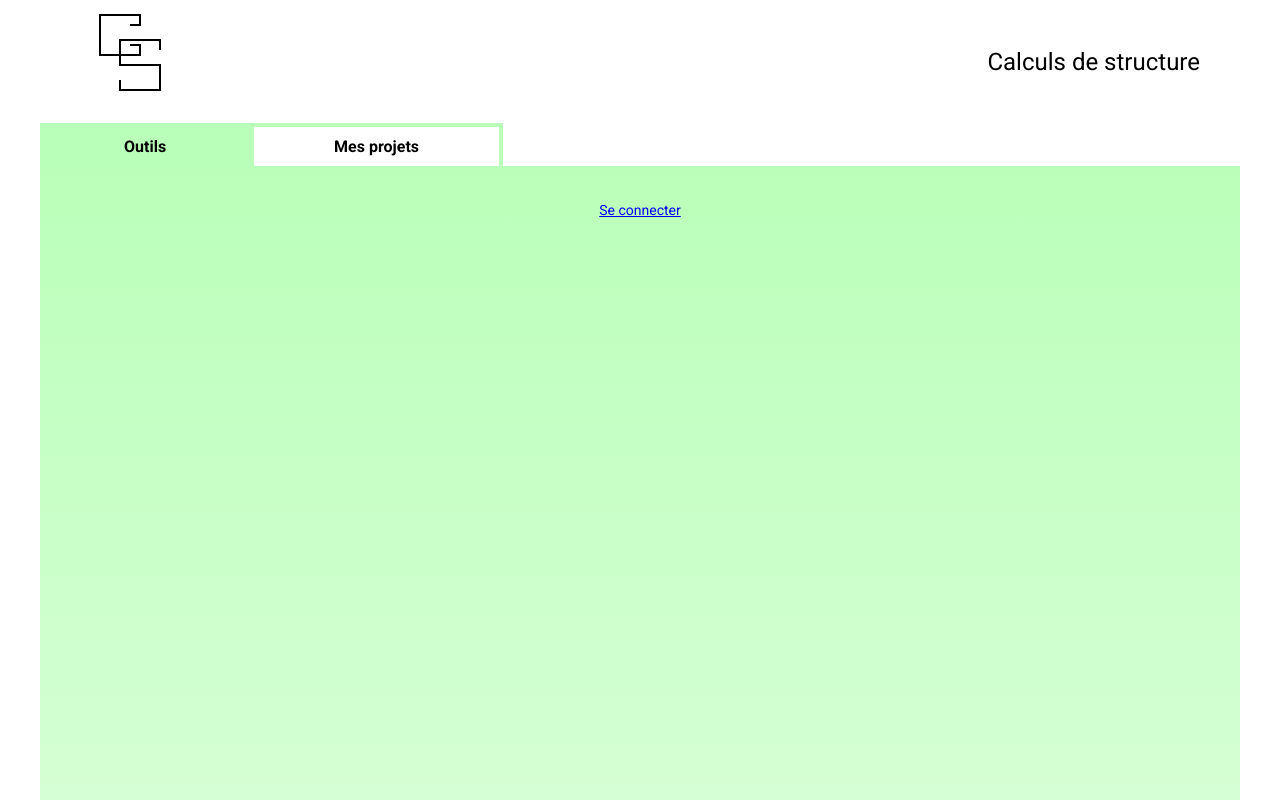
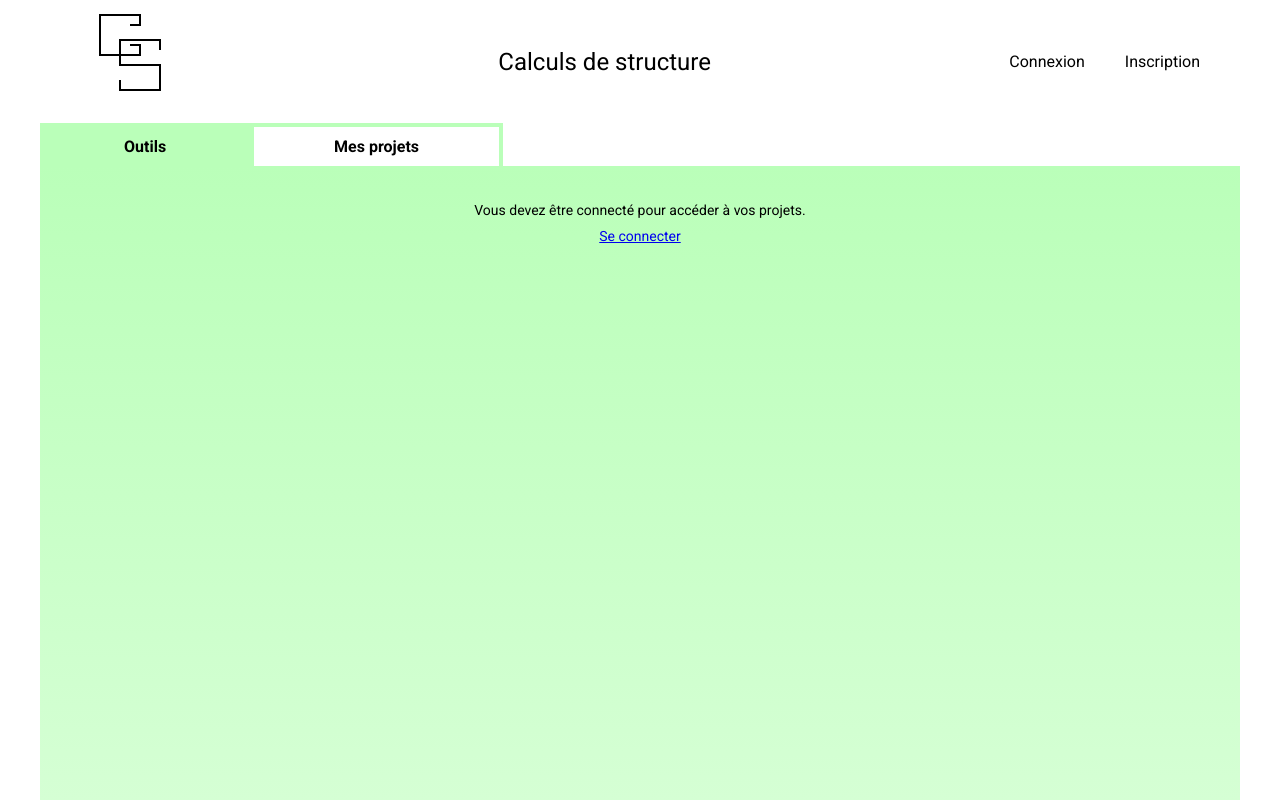
Before and after one commit to Aldehyd/calculate, an Angular app: page /projects in a window 1280 px wide. Built offline with nearby package versions, Linux system fonts and the light colour scheme; a web font is replaced by a local one.

Commit message:
complete projects page

```diff
--- a/src/app/app.component.ts
+++ b/src/app/app.component.ts
@@ -1,8 +1,9 @@
-import { Component } from '@angular/core';
+import { Component, OnInit } from '@angular/core';
 import { RouterOutlet } from '@angular/router';
 import { HeaderComponent } from './header/header.component';
 import { ToolComponent } from './tool/tool.component';
 import { MainMenuComponent } from './main-menu/main-menu.component';
+import { accountService } from './services/account.service';
 
 @Component({
   selector: 'app-root',
@@ -11,6 +12,12 @@
   templateUrl: './app.component.html',
   styleUrl: './app.component.scss'
 })
-export class AppComponent {
+export class AppComponent implements OnInit {
   title = 'calculate';
+
+  constructor(private accountService: accountService) {}
+
+  ngOnInit(): void {
+    this.accountService.connected = false;
+  }
 }
--- a/src/app/projects-list/projects-list.component.html
+++ b/src/app/projects-list/projects-list.component.html
@@ -5,3 +5,4 @@
 ></app-single-project>
 <p class="warning-message" *ngIf="error === true">Une erreur est survenue.</p>
 <app-loader *ngIf="isLoading === true"></app-loader>
+<p *ngIf="projects === null">Vous n'avez aucun projet sauvegardé.</p>
--- a/src/app/projetcs/projetcs.component.html
+++ b/src/app/projetcs/projetcs.component.html
@@ -1,7 +1,7 @@
-<p *ngIf="accountService.connected === false">
-  Vous devez être connecté pour accéder à vos projets.
-</p>
-<a routerLink="/connexion">Se connecter</a>
+<div class="connect-section" *ngIf="accountService.connected === false">
+  <p>Vous devez être connecté pour accéder à vos projets.</p>
+  <a routerLink="/connexion">Se connecter</a>
+</div>
 <app-projects-list
   class="projects-list"
   *ngIf="accountService.connected === true"
--- a/src/app/projetcs/projetcs.component.scss
+++ b/src/app/projetcs/projetcs.component.scss
@@ -2,3 +2,9 @@
     padding: 20px;
     width: 100%;
 }
+.connect-section {
+    display: flex;
+    flex-direction: column;
+    align-items: center;
+    gap: 1rem;
+}
```
